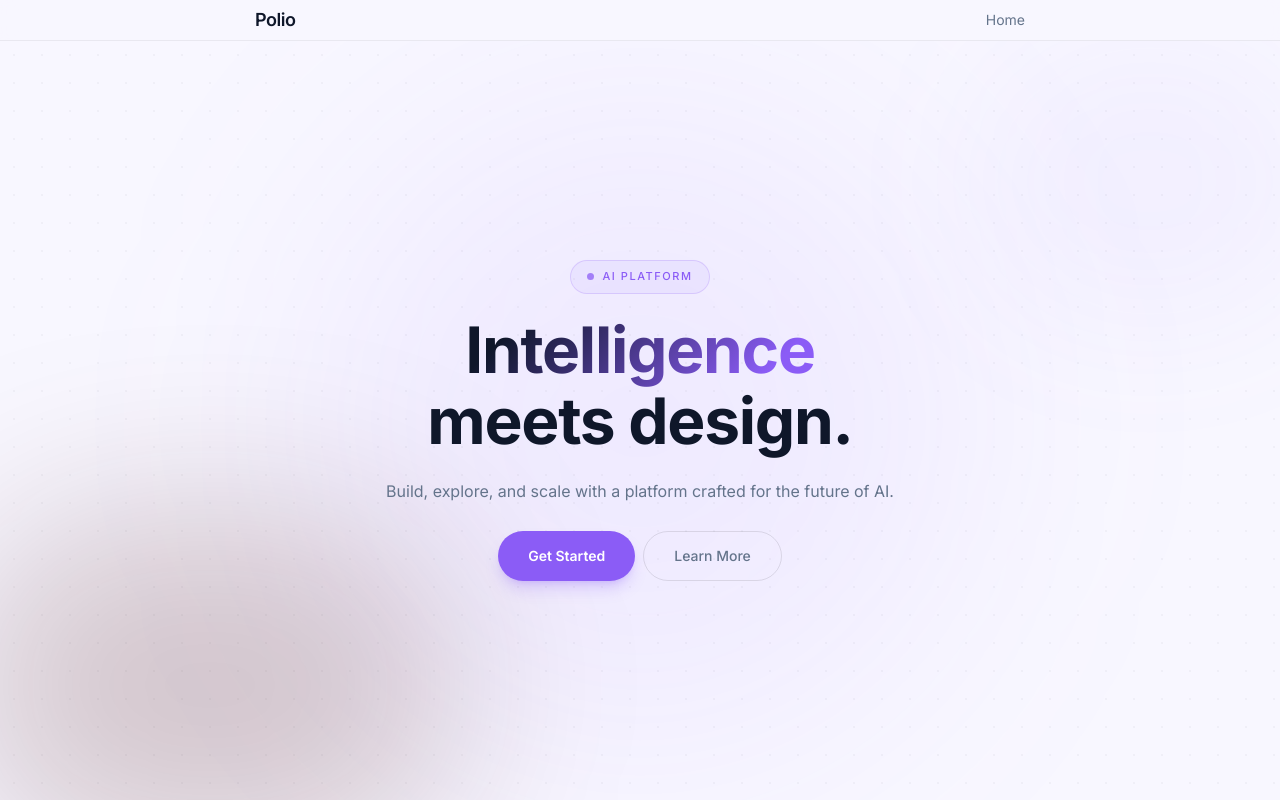
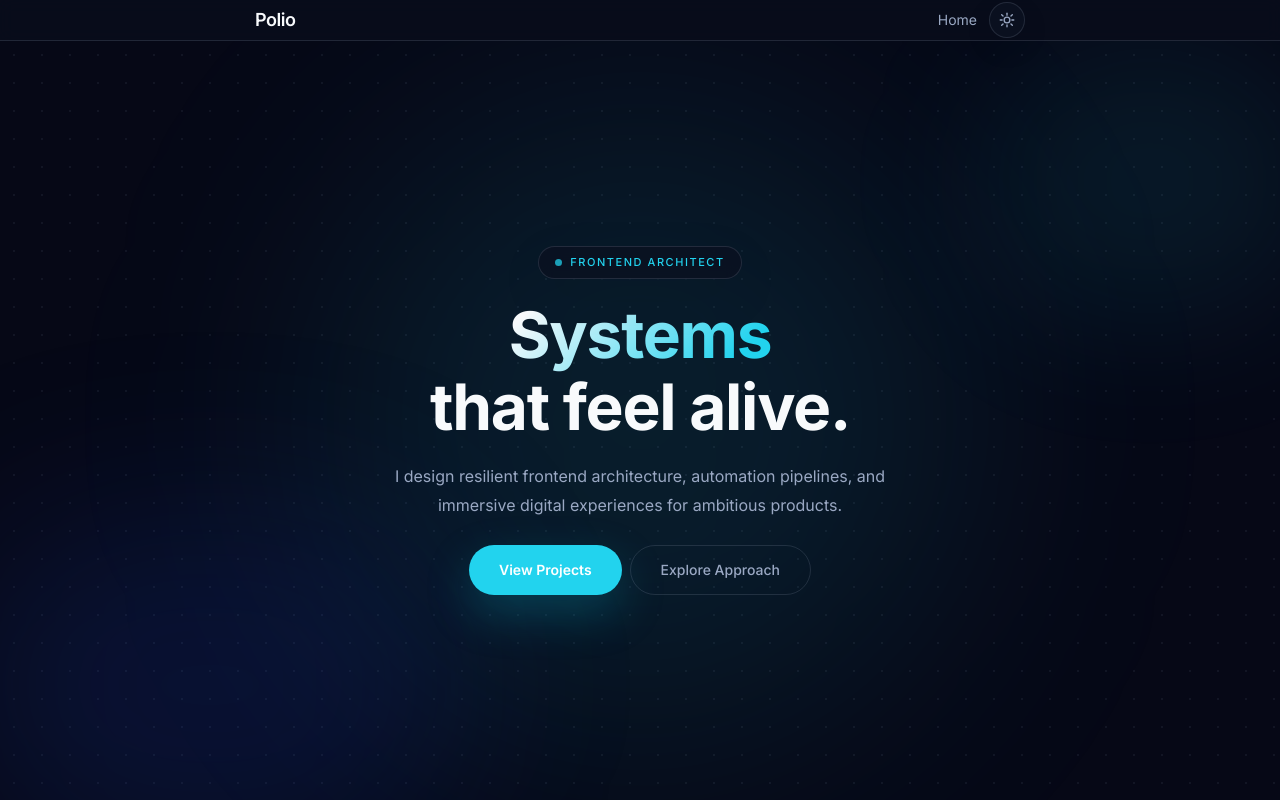
Before and after one commit to sukki-codes/polio, a Next.js app: page / in a window 1280 px wide. Built offline with nearby package versions, Linux system fonts and the light colour scheme; a web font is replaced by a local one.

Commit message:
feat: establish portfolio theme foundation and hero experience

```diff
--- a/package.json
+++ b/package.json
@@ -10,6 +10,7 @@
   },
   "dependencies": {
     "next": "16.2.4",
+    "next-themes": "^0.4.6",
     "react": "19.2.4",
     "react-dom": "19.2.4"
   },
--- a/src/app/layout.tsx
+++ b/src/app/layout.tsx
@@ -1,6 +1,7 @@
 import { ReactNode } from 'react'
 import type { Metadata } from "next";
 import { Inter } from "next/font/google";
+import { ThemeProvider } from "next-themes";
 import Header from "@components/layout/Header";
 import "@styles/globals.css";
 
@@ -20,10 +21,12 @@ export default function RootLayout({
   children: ReactNode;
 }>) {
   return (
-    <html lang="ko" className={`${inter.variable} h-full`}>
-      <body className="min-h-full flex flex-col">
-        <Header />
-        {children}
+    <html lang="ko" suppressHydrationWarning className={`${inter.variable} h-full`}>
+      <body className="min-h-full flex flex-col bg-[color:var(--color-bg-main)] text-[color:var(--color-text-main)] transition-colors duration-300">
+        <ThemeProvider attribute="class" defaultTheme="dark" enableSystem={false}>
+          <Header />
+          {children}
+        </ThemeProvider>
       </body>
     </html>
   );
--- a/src/app/page.tsx
+++ b/src/app/page.tsx
@@ -1,45 +1,38 @@
 export default function Home() {
   return (
     <main className="relative flex flex-1 flex-col items-center justify-center overflow-hidden px-15 py-80">
-      {/* 도트 그리드 배경 */}
       <div className="dot-grid pointer-events-none absolute inset-0 opacity-60" />
 
-      {/* 컬러 글로우 */}
       <div className="pointer-events-none absolute inset-0 overflow-hidden">
-        <div className="absolute left-1/2 top-1/2 h-640 w-640 -translate-x-1/2 -translate-y-1/2 rounded-full bg-accent/8 blur-[13rem]" />
-        <div className="absolute -bottom-60 -left-40 h-350 w-500 rounded-full bg-secondary/20 blur-[9rem]" />
-        <div className="absolute -right-40 top-0 h-280 w-340 rounded-full bg-accent/5 blur-[7rem]" />
+        <div className="absolute left-1/2 top-1/2 h-640 w-640 -translate-x-1/2 -translate-y-1/2 rounded-full bg-[color:var(--color-accent)]/10 blur-[13rem]" />
+        <div className="absolute -bottom-60 -left-40 h-350 w-500 rounded-full bg-[color:var(--color-secondary)]/15 blur-[9rem]" />
+        <div className="absolute -right-40 top-0 h-280 w-340 rounded-full bg-[color:var(--color-accent)]/8 blur-[7rem]" />
       </div>
 
-      {/* 메인 콘텐츠 */}
       <div className="relative z-10 flex flex-col items-center gap-20 text-center">
-        {/* 뱃지 */}
-        <div className="flex items-center gap-8 rounded-full border border-accent/20 bg-accent/6 px-16 py-7">
-          <span className="h-7 w-7 animate-pulse rounded-full bg-accent" />
-          <span className="text-[1.1rem] font-medium tracking-[0.14em] text-accent uppercase">
-            AI Platform
+        <div className="flex items-center gap-8 rounded-full border border-[color:var(--color-border)] bg-[color:var(--color-surface-card)]/80 px-16 py-7 shadow-[0_16px_50px_rgba(2,6,23,0.08)] backdrop-blur">
+          <span className="h-7 w-7 animate-pulse rounded-full bg-[color:var(--color-accent)]" />
+          <span className="text-[1.1rem] font-medium tracking-[0.14em] uppercase text-[color:var(--color-accent)]">
+            Frontend Architect
           </span>
         </div>
 
-        {/* 헤드라인 */}
         <h1 className="max-w-740 text-[4rem] font-bold leading-[1.12] tracking-[-0.02em] sm:text-[5.2rem] md:text-[6.4rem]">
-          <span className="gradient-text">Intelligence</span>
+          <span className="gradient-text">Systems</span>
           <br />
-          <span className="text-text-main">meets design.</span>
+          <span className="text-[color:var(--color-text-main)]">that feel alive.</span>
         </h1>
 
-        {/* 서브텍스트 */}
-        <p className="max-w-520 text-[1.6rem] leading-[1.8] text-text-sub">
-          Build, explore, and scale with a platform crafted for the future of AI.
+        <p className="max-w-560 text-[1.6rem] leading-[1.8] text-[color:var(--color-text-sub)]">
+          I design resilient frontend architecture, automation pipelines, and immersive digital experiences for ambitious products.
         </p>
 
-        {/* CTA 버튼 */}
         <div className="mt-5 flex flex-col gap-8 sm:flex-row">
-          <button className="rounded-full bg-accent px-30 py-13 text-[1.4rem] font-semibold text-white shadow-lg shadow-accent/25 transition-all duration-200 hover:bg-accent-hover hover:shadow-accent/40">
-            Get Started
+          <button className="rounded-full bg-[color:var(--color-accent)] px-30 py-13 text-[1.4rem] font-semibold text-white shadow-[0_18px_45px_rgba(6,182,212,0.25)] transition-all duration-200 hover:-translate-y-0.5 hover:bg-[color:var(--color-accent-hover)]">
+            View Projects
           </button>
-          <button className="rounded-full border border-black/10 px-30 py-13 text-[1.4rem] font-medium text-text-sub transition-all duration-200 hover:border-black/20 hover:bg-black/4 hover:text-text-main">
-            Learn More
+          <button className="rounded-full border border-[color:var(--color-border)] px-30 py-13 text-[1.4rem] font-medium text-[color:var(--color-text-sub)] transition-all duration-200 hover:border-[color:var(--color-accent)]/30 hover:bg-[color:var(--color-surface-card)] hover:text-[color:var(--color-text-main)]">
+            Explore Approach
           </button>
         </div>
       </div>
--- a/src/components/layout/Header.tsx
+++ b/src/components/layout/Header.tsx
@@ -1,4 +1,5 @@
 import Link from "next/link";
+import ThemeToggle from "@components/layout/ThemeToggle";
 
 const NAV_LINKS = [
   { label: "Home", href: "/" },
@@ -6,19 +7,20 @@ const NAV_LINKS = [
 
 export default function Header() {
   return (
-    <header className="sticky top-0 z-50 w-full border-b border-black/6 bg-bg-main/80 backdrop-blur-sm">
+    <header className="sticky top-0 z-50 w-full border-b border-[color:var(--color-border)] bg-[color:var(--color-surface-elevated)]/80 backdrop-blur-sm">
       <div className="mx-auto flex h-40 max-w-800 items-center justify-between px-15">
-        <Link href="/" className="text-[1.8rem] font-semibold tracking-tight text-text-main">
+        <Link href="/" className="text-[1.8rem] font-semibold tracking-tight text-[color:var(--color-text-main)]">
           Polio
         </Link>
 
+        <div className="flex items-center gap-12">
           <nav>
             <ul className="flex items-center gap-15">
               {NAV_LINKS.map(({ label, href }) => (
                 <li key={href}>
                   <Link
                     href={href}
-                  className="text-[1.4rem] text-text-sub transition-colors hover:text-text-main"
+                    className="text-[1.4rem] text-[color:var(--color-text-sub)] transition-colors hover:text-[color:var(--color-text-main)]"
                   >
                     {label}
                   </Link>
@@ -26,6 +28,9 @@ export default function Header() {
               ))}
             </ul>
           </nav>
+
+          <ThemeToggle />
+        </div>
       </div>
     </header>
   );
--- /dev/null
+++ b/src/components/layout/ThemeToggle.tsx
@@ -0,0 +1,48 @@
+'use client';
+
+import { useEffect, useState } from 'react';
+import { useTheme } from 'next-themes';
+
+export default function ThemeToggle() {
+  const [mounted, setMounted] = useState(false);
+  const { resolvedTheme, setTheme } = useTheme();
+
+  useEffect(() => {
+    setMounted(true);
+  }, []);
+
+  if (!mounted) {
+    return (
+      <div className="flex h-36 w-36 items-center justify-center rounded-full border border-[color:var(--color-border)] bg-[color:var(--color-surface-card)]" />
+    );
+  }
+
+  const isDark = resolvedTheme === 'dark';
+
+  return (
+    <button
+      type="button"
+      aria-label="Toggle color theme"
+      onClick={() => setTheme(isDark ? 'light' : 'dark')}
+      className="group flex h-36 w-36 items-center justify-center rounded-full border border-[color:var(--color-border)] bg-[color:var(--color-surface-card)] text-[color:var(--color-text-sub)] shadow-[0_10px_30px_rgba(2,6,23,0.08)] transition duration-200 hover:-translate-y-0.5 hover:text-[color:var(--color-text-main)]"
+    >
+      {isDark ? (
+        <svg viewBox="0 0 24 24" className="h-18 w-18" fill="none" stroke="currentColor" strokeWidth="1.8" aria-hidden="true">
+          <path d="M12 3v2.5" strokeLinecap="round" />
+          <path d="M12 18.5v2.5" strokeLinecap="round" />
+          <path d="M4.9 4.9l1.8 1.8" strokeLinecap="round" />
+          <path d="M17.3 17.3l1.8 1.8" strokeLinecap="round" />
+          <path d="M3 12h2.5" strokeLinecap="round" />
+          <path d="M18.5 12H21" strokeLinecap="round" />
+          <path d="M4.9 19.1l1.8-1.8" strokeLinecap="round" />
+          <path d="M17.3 6.7l1.8-1.8" strokeLinecap="round" />
+          <circle cx="12" cy="12" r="3.8" />
+        </svg>
+      ) : (
+        <svg viewBox="0 0 24 24" className="h-18 w-18" fill="none" stroke="currentColor" strokeWidth="1.8" aria-hidden="true">
+          <path d="M20 15.5A8.5 8.5 0 1 1 8.5 4a7 7 0 0 0 11.5 11.5Z" strokeLinecap="round" strokeLinejoin="round" />
+        </svg>
+      )}
+    </button>
+  );
+}
--- a/src/styles/globals.css
+++ b/src/styles/globals.css
@@ -2,27 +2,40 @@
 @import "tailwindcss";
 
 @theme {
-  /* 1 unit = 1px (0.1rem with 62.5% root) */
   --spacing: 0.1rem;
-
-  /* 테마 컬러 정의 (v4 방식) */
-  --color-primary: #0f172a;
-  --color-secondary: #450a0a;
-  --color-accent: #8b5cf6;
-  --color-accent-hover: #7c3aed;
-  --color-bg-main: #f8f7ff;
-  --color-text-main: #0f172a;
-  --color-text-sub: #64748b;
-
-  /* Inter(next/font 주입) → Pretendard → fallback 순서 */
   --font-sans: var(--font-inter), "Pretendard Variable", "Noto Sans KR", sans-serif;
 }
 
-/* 1rem === 10px 설정 */
 :root {
   font-size: 62.5%;
   -webkit-text-size-adjust: none;
   text-size-adjust: none;
+  color-scheme: dark;
+
+  --color-primary: #0f172a;
+  --color-secondary: #1d4ed8;
+  --color-accent: #22d3ee;
+  --color-accent-hover: #06b6d4;
+  --color-bg-main: #060816;
+  --color-surface-elevated: rgba(10, 16, 31, 0.8);
+  --color-surface-card: rgba(11, 17, 32, 0.95);
+  --color-text-main: #f8fafc;
+  --color-text-sub: #9aa8c3;
+  --color-border: rgba(148, 163, 184, 0.18);
+}
+
+:root.light {
+  color-scheme: light;
+  --color-primary: #0f172a;
+  --color-secondary: #2563eb;
+  --color-accent: #0f766e;
+  --color-accent-hover: #115e59;
+  --color-bg-main: #f4f7ff;
+  --color-surface-elevated: rgba(255, 255, 255, 0.82);
+  --color-surface-card: rgba(255, 255, 255, 0.94);
+  --color-text-main: #07111f;
+  --color-text-sub: #516074;
+  --color-border: rgba(15, 23, 42, 0.12);
 }
 
 @layer base {
@@ -42,6 +55,7 @@
     line-height: 1.6;
     -webkit-font-smoothing: antialiased;
     -moz-osx-font-smoothing: grayscale;
+    transition: background-color 0.3s ease, color 0.3s ease;
   }
 
   h1, h2, h3, h4, h5, h6, p, button, input, textarea, select {
@@ -73,20 +87,18 @@
   }
 }
 
-/* 커스텀 유틸리티 */
 @utility dot-grid {
-  background-image: radial-gradient(circle, rgb(15 23 42 / 0.06) 0.1rem, transparent 0.1rem);
+  background-image: radial-gradient(circle, rgb(148 163 184 / 0.14) 0.1rem, transparent 0.1rem);
   background-size: 2.8rem 2.8rem;
 }
 
 @utility gradient-text {
-  background: linear-gradient(135deg, var(--color-text-main) 15%, var(--color-accent) 85%);
+  background: linear-gradient(135deg, var(--color-text-main) 10%, var(--color-accent) 85%);
   -webkit-background-clip: text;
   -webkit-text-fill-color: transparent;
   background-clip: text;
 }
 
-/* AI 컨셉 커스텀 스크롤바 */
 ::-webkit-scrollbar {
   width: 0.6rem;
 }
```
Also changed, not shown: 2 other files (tests, documents, lock files or other folders). Lines whose indentation alone changed are shown as unchanged.
